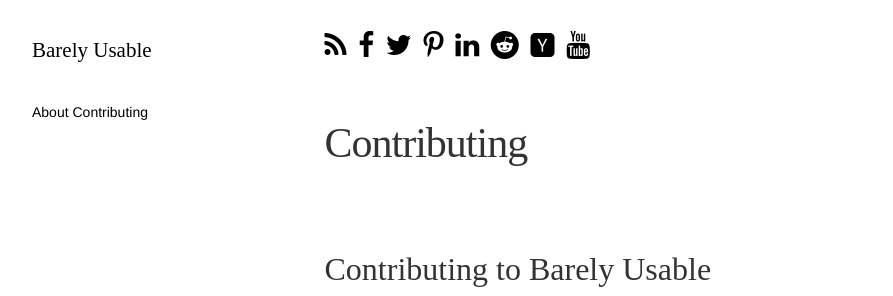
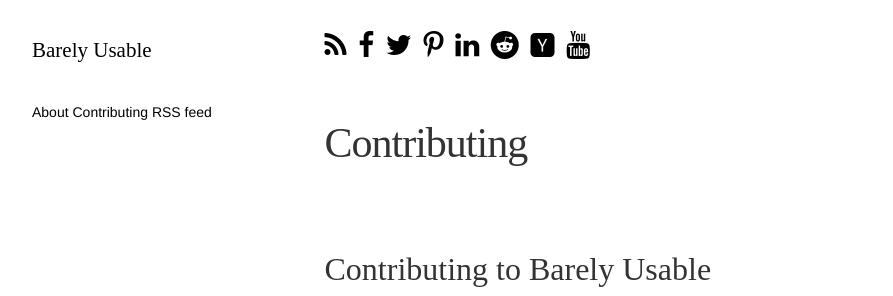
Before and after one commit to wkoszek/barelyusable, a Jekyll site: the page built from contributing.md, in a window 1280 px wide. Shown: the top 296 px of the page, without its empty margins (38-931 px from the left). Built offline with Jekyll 4.4.1, drawn with Linux system fonts in a browser that asks for light colours; nearby versions of some CDN libraries; comment, search, counter and statistics services are not loaded.

Commit message:
Bring Feed Burner to testdrive it.

```diff
--- a/_layouts/default.html
+++ b/_layouts/default.html
@@ -8,6 +8,7 @@
 				<div class="col-sm-3">
 					<a href="about/">About</a>
 					<a href="contributing/">Contributing</a>
+					<a href="http://feeds.feedburner.com/barelyusable">RSS feed</a>
 				</div>
 				<div class="col-sm-6">
 					{{ content }}
```
